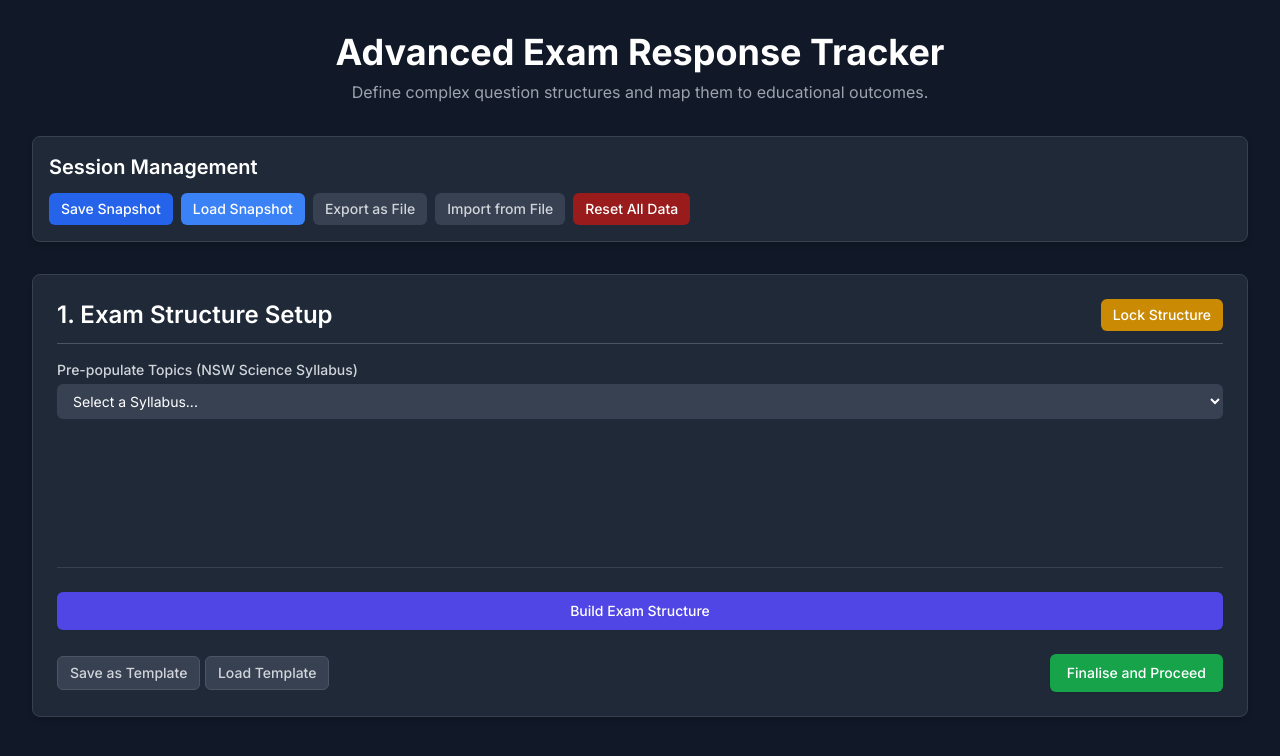
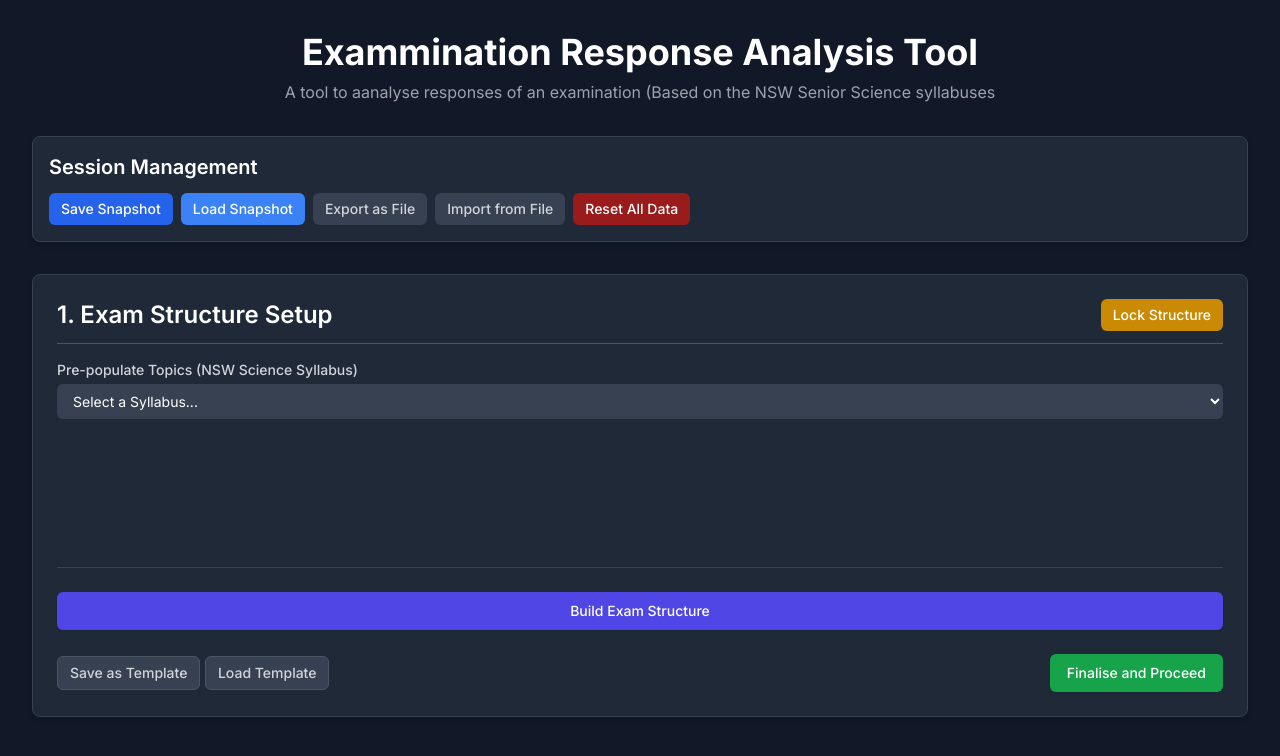
Before and after one commit to TANNMANN84/ExamAnalysisTool, a plain HTML site: page index.html in a window 1280 px wide. Drawn offline with nearby package versions, Linux system fonts and the light colour scheme.

Commit message:
Update index.html

```diff
--- a/index.html
+++ b/index.html
@@ -142,8 +142,8 @@
 
     <div class="container mx-auto p-4 sm:p-6 lg:p-8">
         <header class="text-center mb-8">
-            <h1 class="text-3xl sm:text-4xl font-bold text-white">Advanced Exam Response Tracker</h1>
-            <p class="mt-2 text-md text-gray-400">Define complex question structures and map them to educational outcomes.</p>
+            <h1 class="text-3xl sm:text-4xl font-bold text-white">Exammination Response Analysis Tool</h1>
+            <p class="mt-2 text-md text-gray-400">A tool to aanalyse responses of an examination (Based on the NSW Senior Science syllabuses</p>
         </header>
 
         <main>
@@ -302,7 +302,7 @@
             </div>
             <div class="mt-6 flex justify-end gap-3">
                 <button id="cancel-question-modal-btn" class="px-4 py-2 text-sm font-medium rounded-md text-gray-300 bg-gray-700 hover:bg-gray-600">Cancel</button>
-                <button id="save-and-edit-next-btn" class="px-4 py-2 text-sm font-medium rounded-md text-white bg-blue-500 hover:bg-blue-600">Save & Continue to Next Question</button>
+                <button id="save-and-edit-next-btn" class="px-4 py-2 text-sm font-medium rounded-md text-white bg-blue-500 hover:bg-blue-600">Save & Continue to Next Question/Part</button>
                 <button id="save-question-modal-btn" class="px-4 py-2 text-sm font-medium rounded-md text-white bg-blue-600 hover:bg-blue-700">Save & Close</button>
             </div>
         </div>
```
